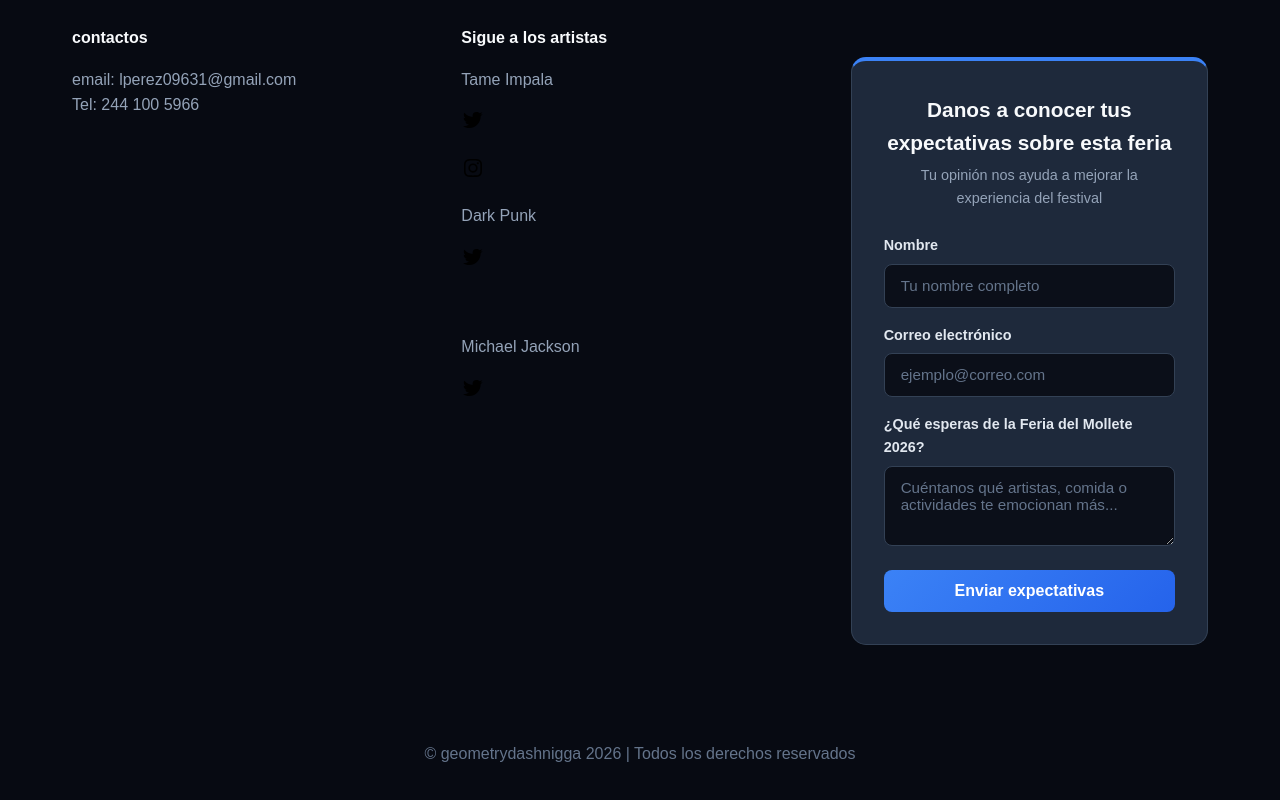
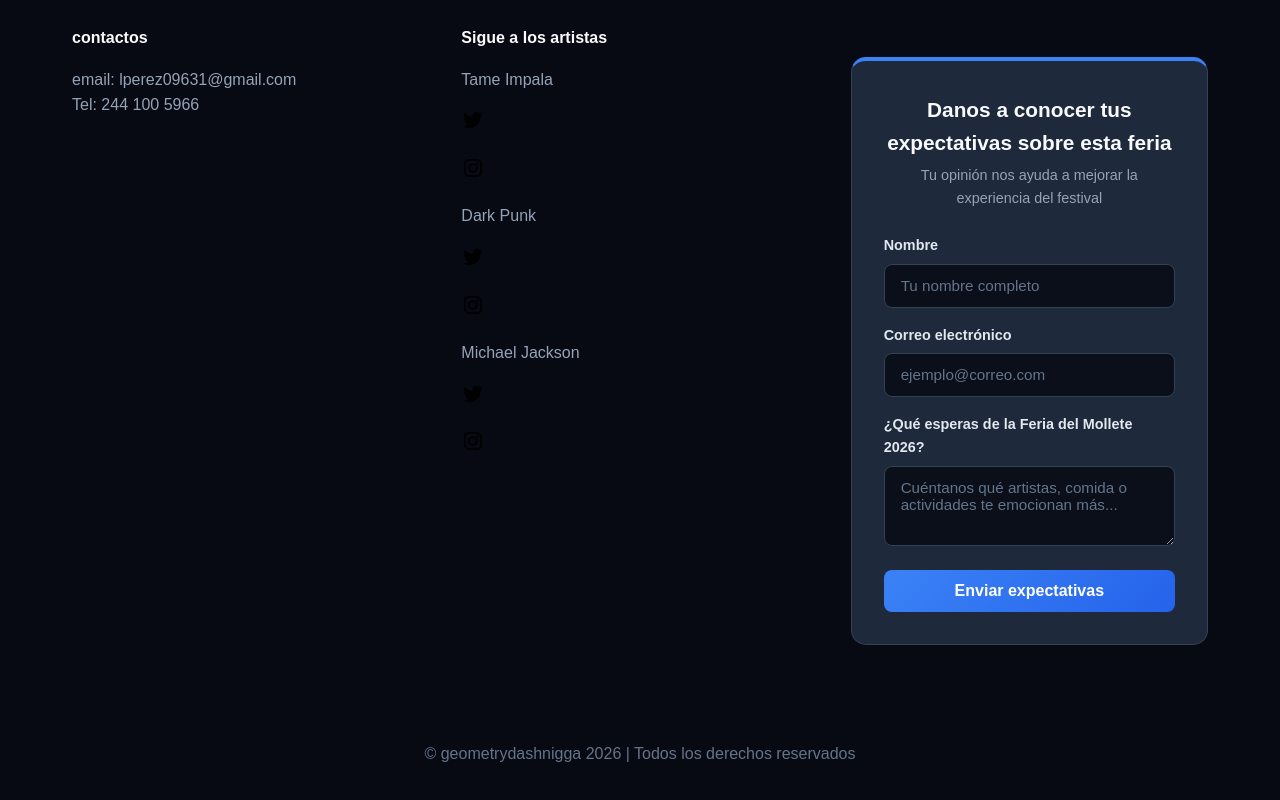
Before and after one commit to Luisxd2009/Luisxd2009.github.io, a plain HTML site: page index.html in a window 1280 px wide. Shown: the part 2156-2956 px from the top of the page. Drawn offline with Linux system fonts and the light colour scheme.

```diff
--- a/index.html
+++ b/index.html
@@ -98,11 +98,11 @@
 
                     <p>Dark Punk</p>
                     <a href="https://x.com/daftpunk" target="_blank"><img src="img/bxl-twitter.svg" alt=""></a>
-                    <a href="https://www.instagram.com/daftpunk/?hl=es" target="_blank"><img src="img/bxl-youtube.svg" alt=""></a>
+                    <a href="https://www.instagram.com/daftpunk/?hl=es" target="_blank"><img src="img/bxl-instagram.svg" alt=""></a>
 
                     <p>Michael Jackson</p>
                     <a href="https://x.com/michaeljackson" target="_blank"><img src="img/bxl-twitter.svg" alt=""></a>
-                    <a href="https://www.instagram.com/michaeljackson/" target="_blank"><img src="img/bxl-youtube.svg" alt=""></a>
+                    <a href="https://www.instagram.com/michaeljackson/" target="_blank"><img src="img/bxl-instagram.svg" alt=""></a>
                 </div>
             </div>
       <div class="footer-form">
```
